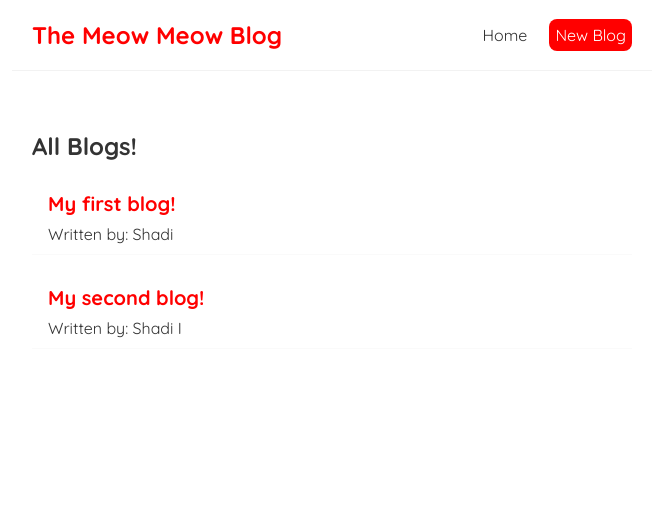
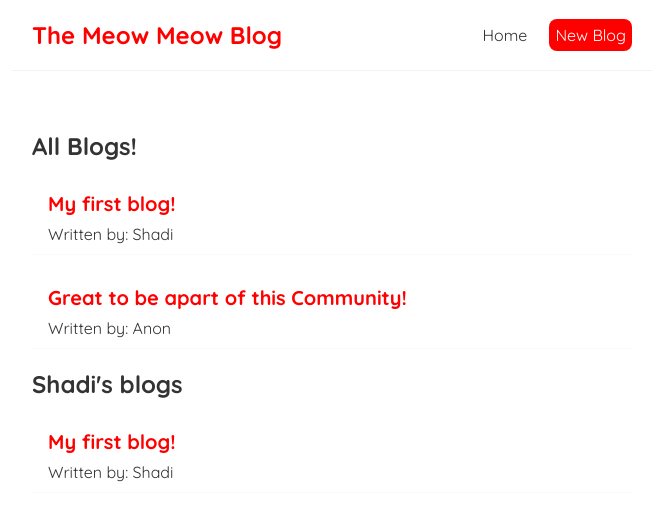
Before and after one commit to Shadi-Isshac/blog-project, a React (Create React App) app: page / in a window 1280 px wide. Shown: the top 520 px of the page, without its empty margins (308-971 px from the left). Built offline with nearby package versions, Linux system fonts and the light colour scheme.

Commit message:
used filter method to diplay blogs from certain authors

```diff
--- a/src/Home.js
+++ b/src/Home.js
@@ -4,11 +4,12 @@ import BlogList from "./BlogList";
 const Home = () => {
     const [blogs, setBlogs] = useState([
         {title: 'My first blog!', body: 'Welcome!', author: 'Shadi', id: 1},
-        {title: 'My second blog!', body: 'Welcome again!', author: 'Shadi I', id: 2}
+        {title: 'Great to be apart of this Community!', body: 'Oi!', author: 'Anon', id: 2}
     ]);
     return (
         <div className="home">
            <BlogList blogs={blogs} title="All Blogs!" />
+           <BlogList blogs={blogs.filter((blog) => blog.author === "Shadi" )} title="Shadi's blogs" />
         </div>
      );
 
```
